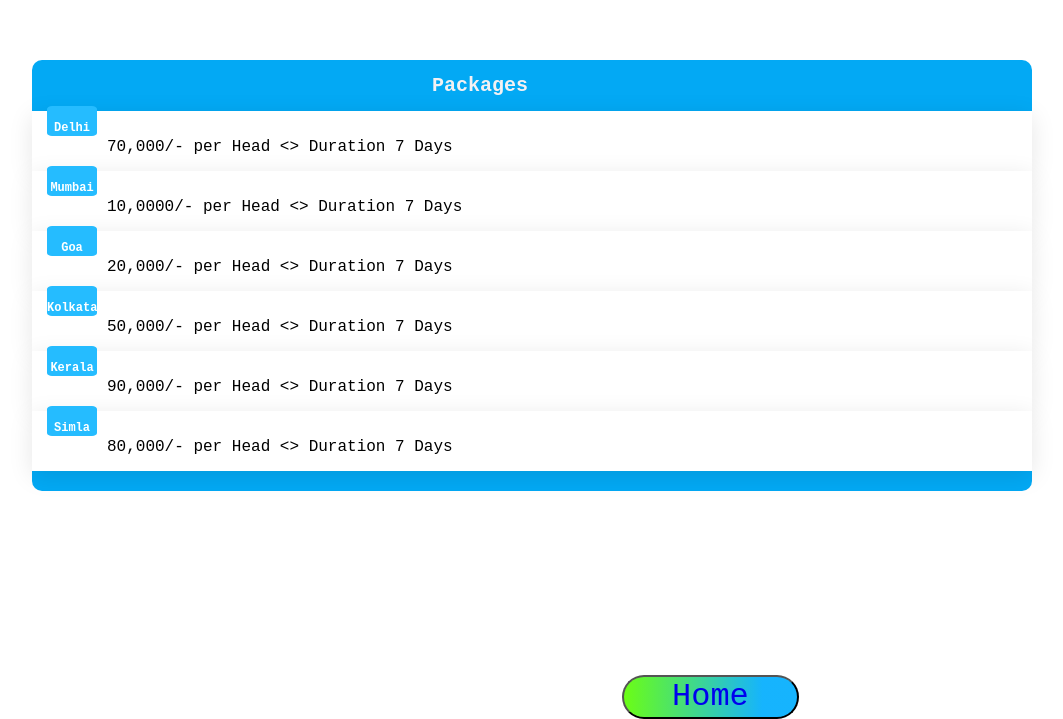
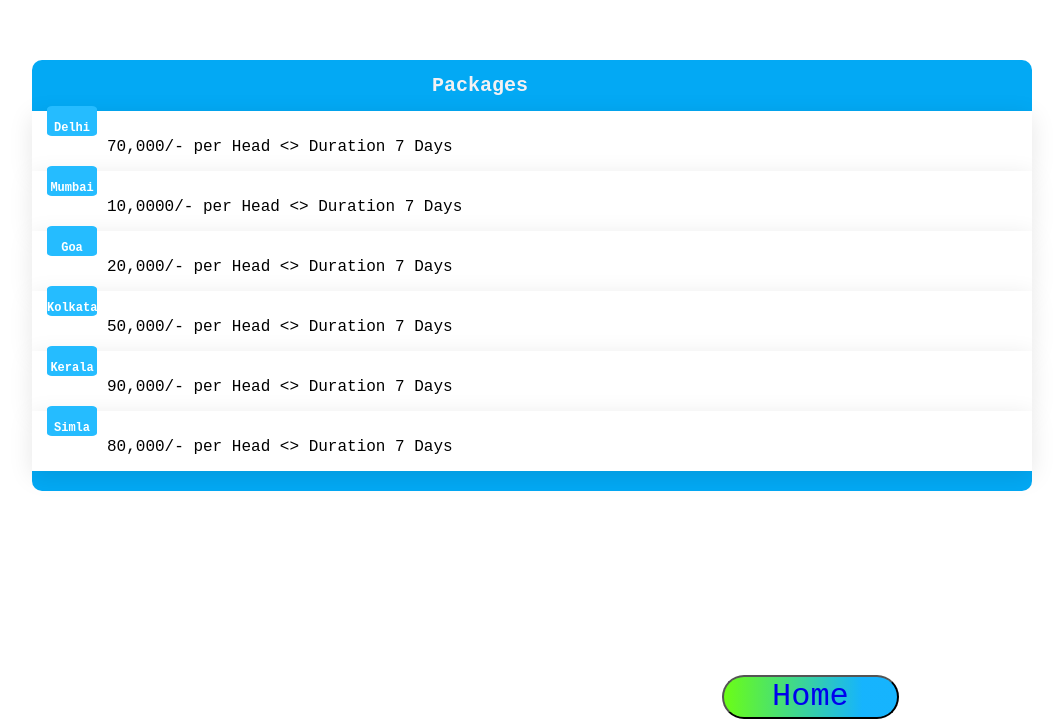
Before and after one commit to devrajcse/project1devraj, a plain HTML site: page package.html in a window 1280 px wide. Shown: the part 125-844 px from the top of the page, without its empty margins (108-1171 px from the left). Drawn offline with Linux system fonts and the light colour scheme.

Commit message:
Update package.css

```diff
--- a/package.css
+++ b/package.css
@@ -84,7 +84,7 @@
 {
     /* margin-bottom: 0px; */
     /* margin-left: 0px; */
-    margin: 0px 20px 0px 730px;
+    margin: 0px 20px 0px 830px;
     cursor: pointer;
     position: relative;
     padding: .25rem 3rem;
```
